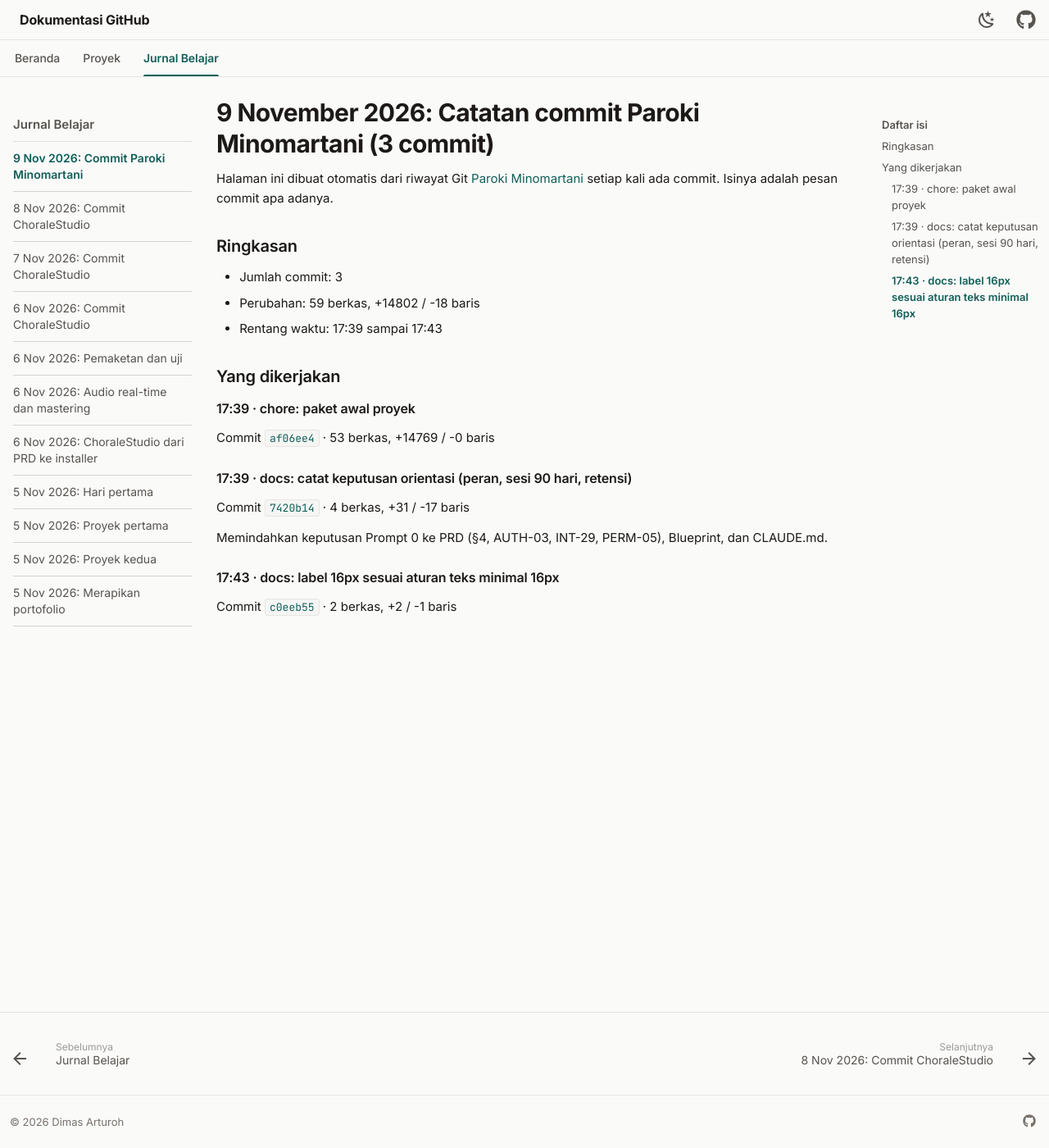
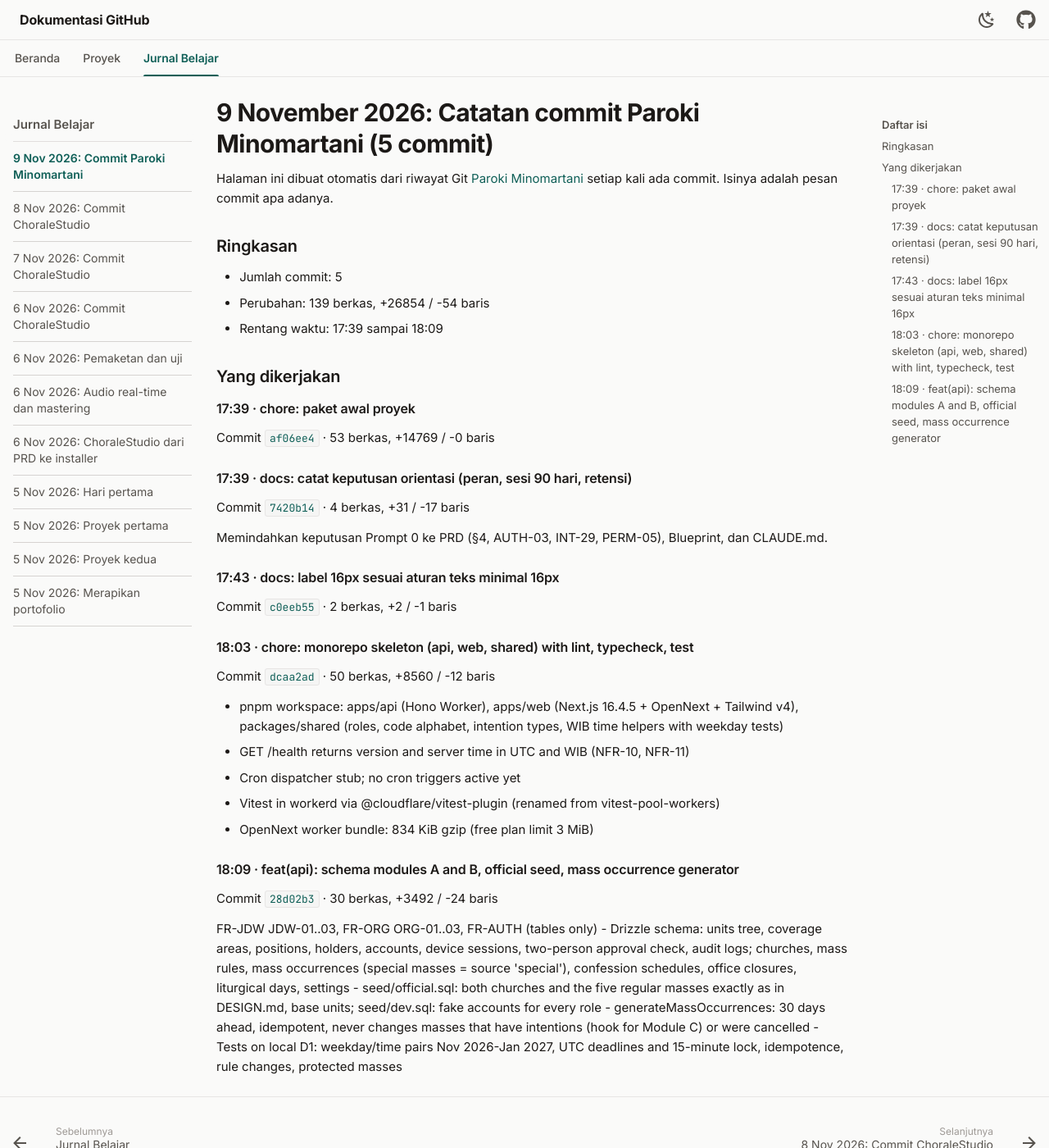
Before and after one commit to dimasarturoh15/dimasarturoh15.github.io, an MkDocs documentation site: the page built from docs/journal/2026-11-09-paroki-minomartani-commit.md, in a window 1280 px wide and 1400 px high. Shown: the whole window at 82% size. Built offline with MkDocs 1.6.1 and Material for MkDocs 9.7.7, drawn with Linux system fonts in a browser that asks for light colours.

Commit message:
docs: sync Paroki Minomartani commit 28d02b3

```diff
--- a/docs/journal/2026-11-09-paroki-minomartani-commit.md
+++ b/docs/journal/2026-11-09-paroki-minomartani-commit.md
@@ -1,12 +1,12 @@
-# 9 November 2026: Catatan commit Paroki Minomartani (3 commit)
+# 9 November 2026: Catatan commit Paroki Minomartani (5 commit)
 
 Halaman ini dibuat otomatis dari riwayat Git [Paroki Minomartani](../projects/paroki-minomartani.md) setiap kali ada commit. Isinya adalah pesan commit apa adanya.
 
 ## Ringkasan
 
-- Jumlah commit: 3
-- Perubahan: 59 berkas, +14802 / -18 baris
-- Rentang waktu: 17:39 sampai 17:43
+- Jumlah commit: 5
+- Perubahan: 139 berkas, +26854 / -54 baris
+- Rentang waktu: 17:39 sampai 18:09
 
 ## Yang dikerjakan
 
@@ -24,3 +24,31 @@ Blueprint, dan CLAUDE.md.
 ### 17:43 · docs: label 16px sesuai aturan teks minimal 16px
 
 Commit [`c0eeb55`](https://github.com/dimasarturoh15/paroki-minomartani/commit/c0eeb5544765eccf71807cb3d10ac3e089905a4d) · 2 berkas, +2 / -1 baris
+
+### 18:03 · chore: monorepo skeleton (api, web, shared) with lint, typecheck, test
+
+Commit [`dcaa2ad`](https://github.com/dimasarturoh15/paroki-minomartani/commit/dcaa2adbdbf3e6246704d82197abc0879e2a1cb4) · 50 berkas, +8560 / -12 baris
+
+- pnpm workspace: apps/api (Hono Worker), apps/web (Next.js 16.4.5 + OpenNext +
+  Tailwind v4), packages/shared (roles, code alphabet, intention types, WIB time
+  helpers with weekday tests)
+- GET /health returns version and server time in UTC and WIB (NFR-10, NFR-11)
+- Cron dispatcher stub; no cron triggers active yet
+- Vitest in workerd via @cloudflare/vitest-plugin (renamed from vitest-pool-workers)
+- OpenNext worker bundle: 834 KiB gzip (free plan limit 3 MiB)
+
+### 18:09 · feat(api): schema modules A and B, official seed, mass occurrence generator
+
+Commit [`28d02b3`](https://github.com/dimasarturoh15/paroki-minomartani/commit/28d02b33d8ba263fcf94f4fdadae2e16071a4e98) · 30 berkas, +3492 / -24 baris
+
+FR-JDW JDW-01..03, FR-ORG ORG-01..03, FR-AUTH (tables only)
+- Drizzle schema: units tree, coverage areas, positions, holders, accounts,
+  device sessions, two-person approval check, audit logs; churches, mass
+  rules, mass occurrences (special masses = source 'special'), confession
+  schedules, office closures, liturgical days, settings
+- seed/official.sql: both churches and the five regular masses exactly as in
+  DESIGN.md, base units; seed/dev.sql: fake accounts for every role
+- generateMassOccurrences: 30 days ahead, idempotent, never changes masses
+  that have intentions (hook for Module C) or were cancelled
+- Tests on local D1: weekday/time pairs Nov 2026-Jan 2027, UTC deadlines and
+  15-minute lock, idempotence, rule changes, protected masses
--- a/docs/journal/index.md
+++ b/docs/journal/index.md
@@ -11,9 +11,9 @@ Catatan harian mengenai konsep yang dipelajari, kendala teknis, dan milestone. E
 <h2 class="log-date"><time datetime="2026-11-09">9 November 2026</time></h2>
 <ol class="log">
   <li>
-    <a class="log-title" href="2026-11-09-paroki-minomartani-commit/">Catatan commit Paroki Minomartani (3 commit)</a>
+    <a class="log-title" href="2026-11-09-paroki-minomartani-commit/">Catatan commit Paroki Minomartani (5 commit)</a>
     <span class="tags"><span>#paroki-minomartani</span><span>#commit</span><span>#otomatis</span></span>
-    <p>Dicatat otomatis dari Git: chore: paket awal proyek; docs: catat keputusan orientasi (peran, sesi 90 hari, retensi); docs: label 16px sesuai aturan teks minimal 16px.</p>
+    <p>Dicatat otomatis dari Git: docs: label 16px sesuai aturan teks minimal 16px; chore: monorepo skeleton (api, web, shared) with lint, typecheck, test; feat(api): schema modules A and B, official seed, mass occurrence generator dan 2 lainnya.</p>
   </li>
 </ol>
 </div>
--- a/docs/projects/paroki-minomartani.md
+++ b/docs/projects/paroki-minomartani.md
@@ -85,3 +85,5 @@ Diperbarui otomatis dari riwayat Git setiap kali ada commit.
 | 2026-11-09 17:39 | [`af06ee4`](https://github.com/dimasarturoh15/paroki-minomartani/commit/af06ee4f61445d7c740a696eaa4244a15dcf4f8d) | chore: paket awal proyek |
 | 2026-11-09 17:39 | [`7420b14`](https://github.com/dimasarturoh15/paroki-minomartani/commit/7420b14252ca6e15b2d19318b03fdafc73a3e06f) | docs: catat keputusan orientasi (peran, sesi 90 hari, retensi) |
 | 2026-11-09 17:43 | [`c0eeb55`](https://github.com/dimasarturoh15/paroki-minomartani/commit/c0eeb5544765eccf71807cb3d10ac3e089905a4d) | docs: label 16px sesuai aturan teks minimal 16px |
+| 2026-11-09 18:03 | [`dcaa2ad`](https://github.com/dimasarturoh15/paroki-minomartani/commit/dcaa2adbdbf3e6246704d82197abc0879e2a1cb4) | chore: monorepo skeleton (api, web, shared) with lint, typecheck, test |
+| 2026-11-09 18:09 | [`28d02b3`](https://github.com/dimasarturoh15/paroki-minomartani/commit/28d02b33d8ba263fcf94f4fdadae2e16071a4e98) | feat(api): schema modules A and B, official seed, mass occurrence generator |
```
Also changed, not shown: docs/index.md (+1 -1 lines).
